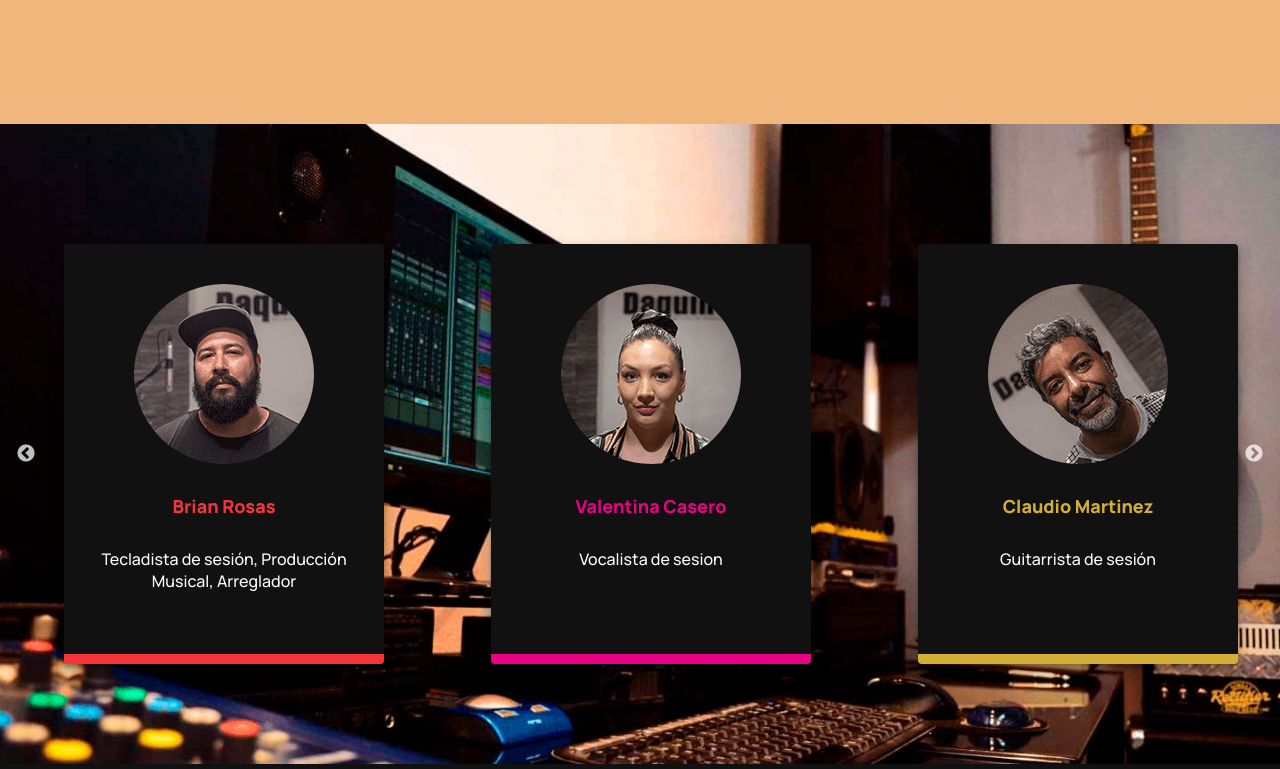
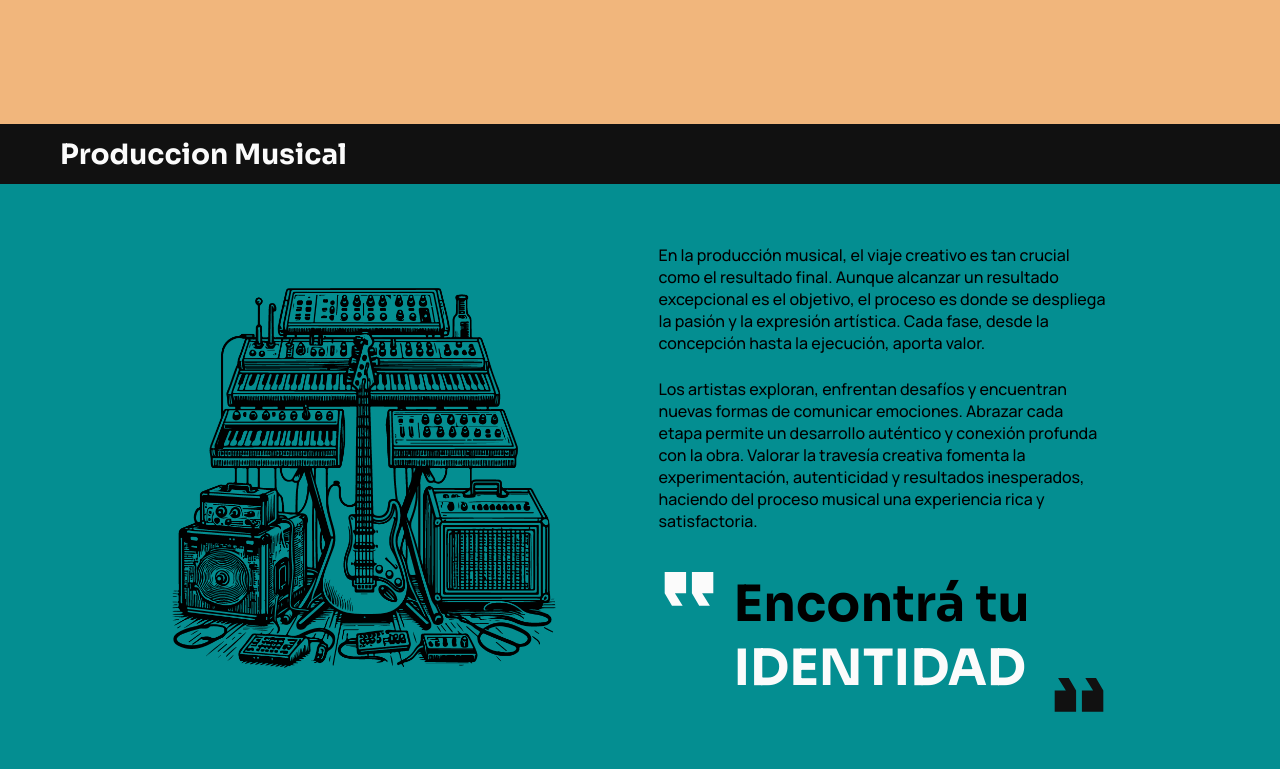
Before and after one commit to MarcosLabra/daquino-estudio, a Next.js app: page / in a window 1280 px wide. Shown: the part 680-1449 px from the top of the page. Built offline with nearby package versions, Linux system fonts and the light colour scheme.

Commit message:
oculto team carrousel

```diff
--- a/src/app/page.js
+++ b/src/app/page.js
@@ -14,7 +14,7 @@ export default function Home() {
   return (
     <main>
       <Cover />
-      <TeamCarrousel />
+      {/* <TeamCarrousel /> */}
       <MusicProd />
       <Testimonials />
       <Session />
```
